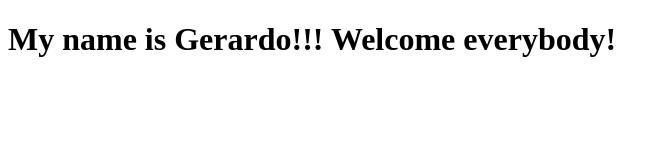
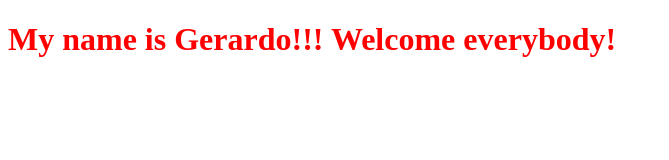
Before and after one commit to Gerardo2123/First-GitHub-Project, a plain HTML site: page GitHub projects/index.html in a window 1280 px wide. Shown: the whole page, without its empty margins (0-669 px from the left). Drawn offline with Linux system fonts and the light colour scheme.

Commit message:
Initial commit

```diff
--- a/index.html
+++ b/GitHub projects/index.html
@@ -5,7 +5,7 @@
     <meta http-equiv="X-UA-Compatible" content="IE=edge">
     <meta name="viewport" content="width=device-width, initial-scale=1.0">
     <title>Document</title>
-    <link rel="stylesheet" href="sty">
+    <link rel="stylesheet" href="styles.css">
 </head>
 <body>
     <h1>My name is Gerardo!!!
```
Also changed, not shown: GitHub projects/styles.css (renamed from styles.css).
